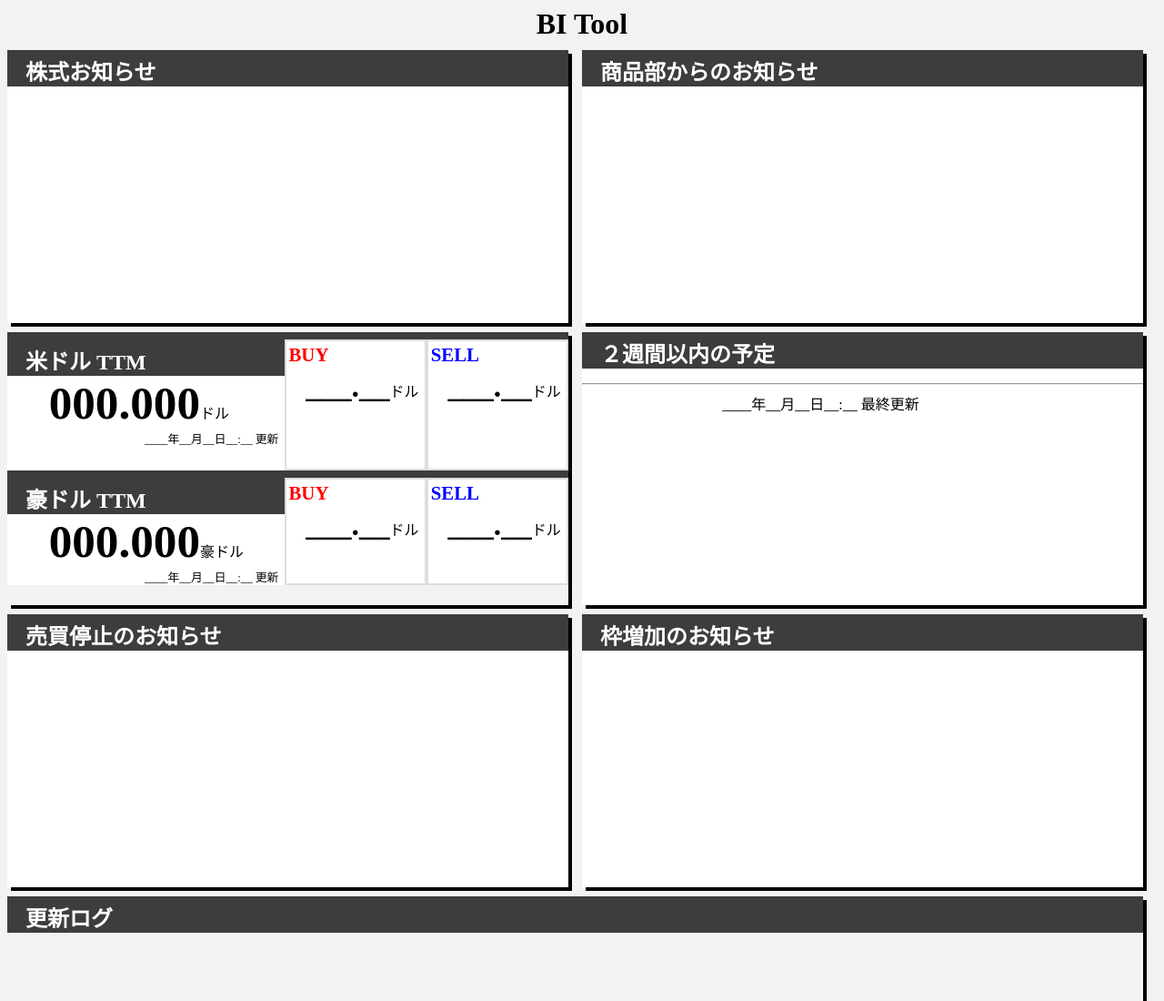
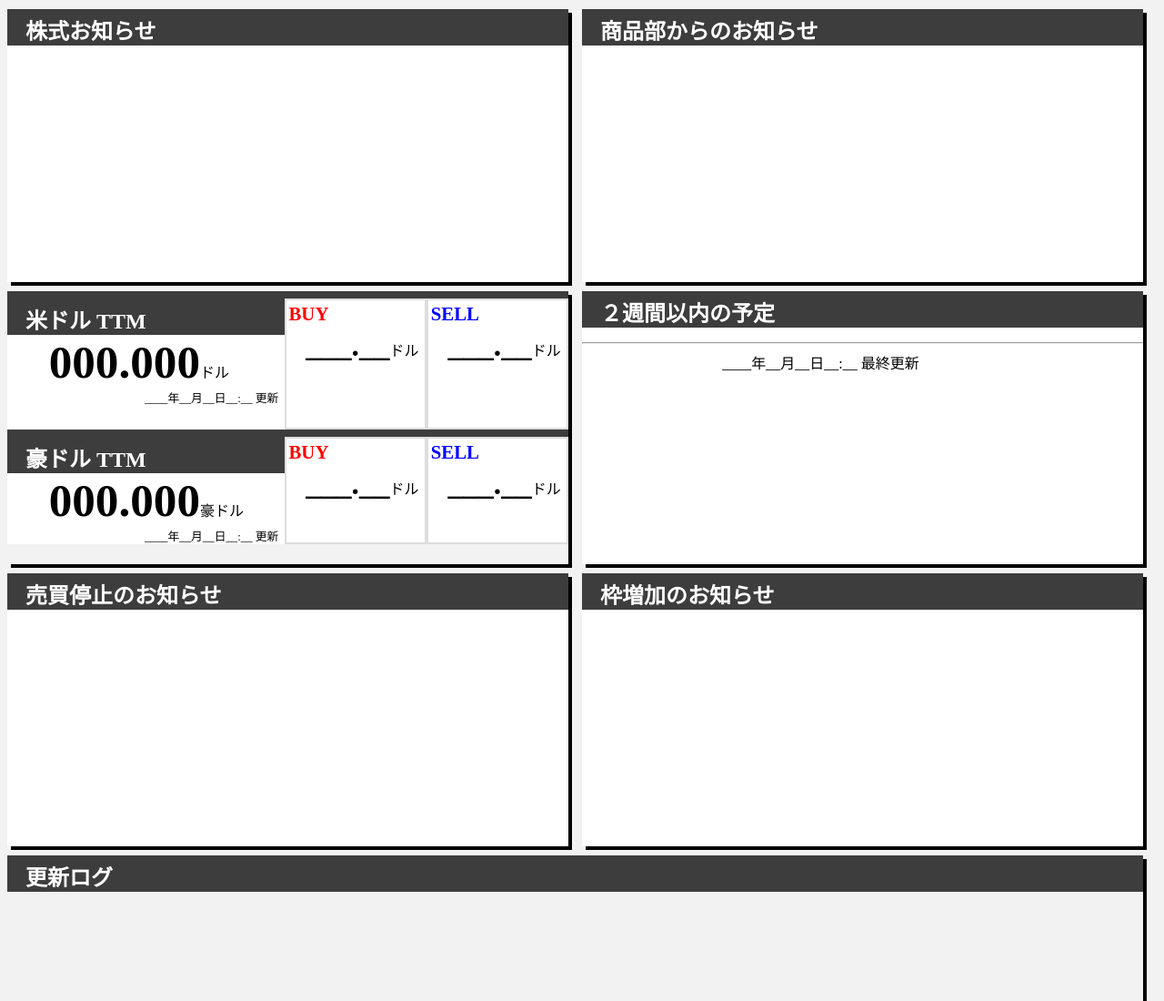
Before and after one commit to kiyohito-watanabe/BItool, a website: page node_bi/public/dashbord.html in a window 1280 px wide. Shown: the top 1100 px of the page at 91% size. Drawn offline with nearby package versions, Linux system fonts and the light colour scheme; no server answers.

Commit message:
dashタイトル消去

```diff
--- a/node_bi/public/dashbord.html
+++ b/node_bi/public/dashbord.html
@@ -12,9 +12,6 @@
 </head>
 
 <body class="bd">
-
-	<h1>BI Tool</h1>
-
 	<section class="flex" style="width:100%;">
 		<div class="half_box" id="brink05">
 			<h2 class="subtitle">株式お知らせ</h2>
```
